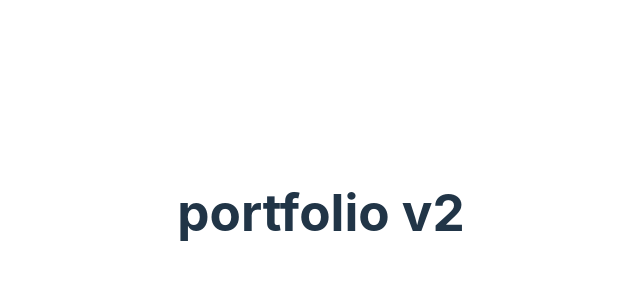
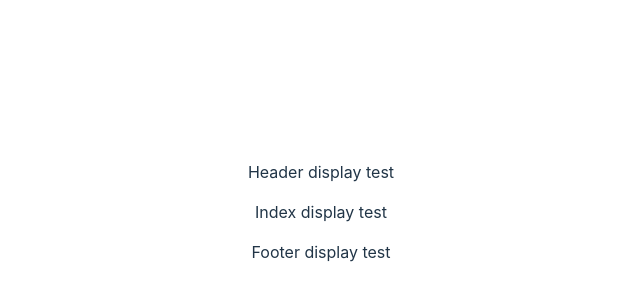
Before and after one commit to sempercuriosus/portfolio-v2, a React (Vite) app: page / in a window 1280 px wide. Shown: the part 188-488 px from the top of the page, without its empty margins (319-959 px from the left). Built offline with nearby package versions, Linux system fonts and the light colour scheme.

Commit message:
adding the main layouts and component test render

```diff
--- a/src/App.jsx
+++ b/src/App.jsx
@@ -1,9 +1,22 @@
-import { useState } from "react";
-import "./style/App.css";
+import './style/App.css';
+import Header from './components/Header/header.jsx';
+import Nav from './components/Nav/nav.jsx';
+import Index from './components/Main/index.jsx';
+import Footer from './components/Footer/footer.jsx';
 
 function App() {
-  return <h1>portfolio v2</h1>;
-  // setting up the app structure
+  {
+    /* setting up the app structure */
+  }
+  return (
+    <div>
+      <Header>
+        <Nav />
+      </Header>
+      <Index />
+      <Footer />
+    </div>
+  );
 }
 
 export default App;
--- a/src/components/About/about.jsx
+++ b/src/components/About/about.jsx
@@ -0,0 +1,5 @@
+function About() {
+  return <p>About display test</p>;
+}
+
+export default About;
--- a/src/components/Contact/contact.jsx
+++ b/src/components/Contact/contact.jsx
@@ -0,0 +1,5 @@
+function Contact() {
+  return <p>Contact display test</p>;
+}
+
+export default Contact;
--- a/src/components/Footer/footer.jsx
+++ b/src/components/Footer/footer.jsx
@@ -0,0 +1,5 @@
+function Footer() {
+  return <p>Footer display test</p>;
+}
+
+export default Footer;
--- a/src/components/Header/header.jsx
+++ b/src/components/Header/header.jsx
@@ -0,0 +1,5 @@
+function Header() {
+  return <p>Header display test</p>;
+}
+
+export default Header;
--- a/src/components/Main/index.jsx
+++ b/src/components/Main/index.jsx
@@ -0,0 +1,7 @@
+// first, create the component
+
+function Index() {
+  return <p>Index display test</p>;
+}
+
+export default Index;
--- a/src/components/Nav/nav.jsx
+++ b/src/components/Nav/nav.jsx
@@ -0,0 +1,5 @@
+function Nav() {
+  return <p>Nav display test</p>;
+}
+
+export default Nav;
--- a/src/components/Portfolio/portfolio.jsx
+++ b/src/components/Portfolio/portfolio.jsx
@@ -0,0 +1,5 @@
+function Portfolio() {
+  return <p>Portfolio display test</p>;
+}
+
+export default Portfolio;
--- a/src/components/Project/project.jsx
+++ b/src/components/Project/project.jsx
@@ -0,0 +1,5 @@
+function Projects() {
+  return <p>Projects display test</p>;
+}
+
+export default Projects;
--- a/src/components/Resume/resume.jsx
+++ b/src/components/Resume/resume.jsx
@@ -0,0 +1,5 @@
+function Resume() {
+  return <p>Resume display test</p>;
+}
+
+export default Resume;
```
